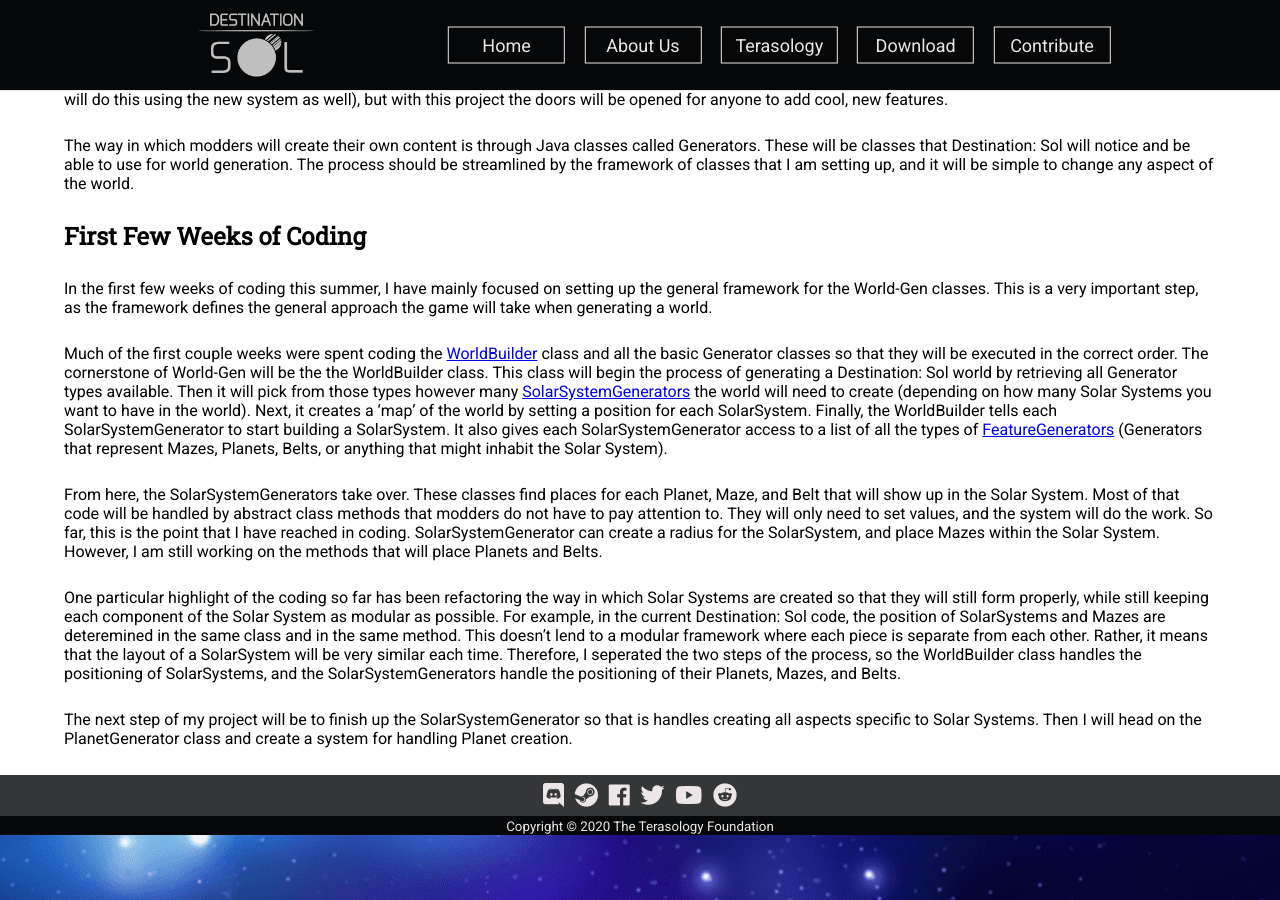
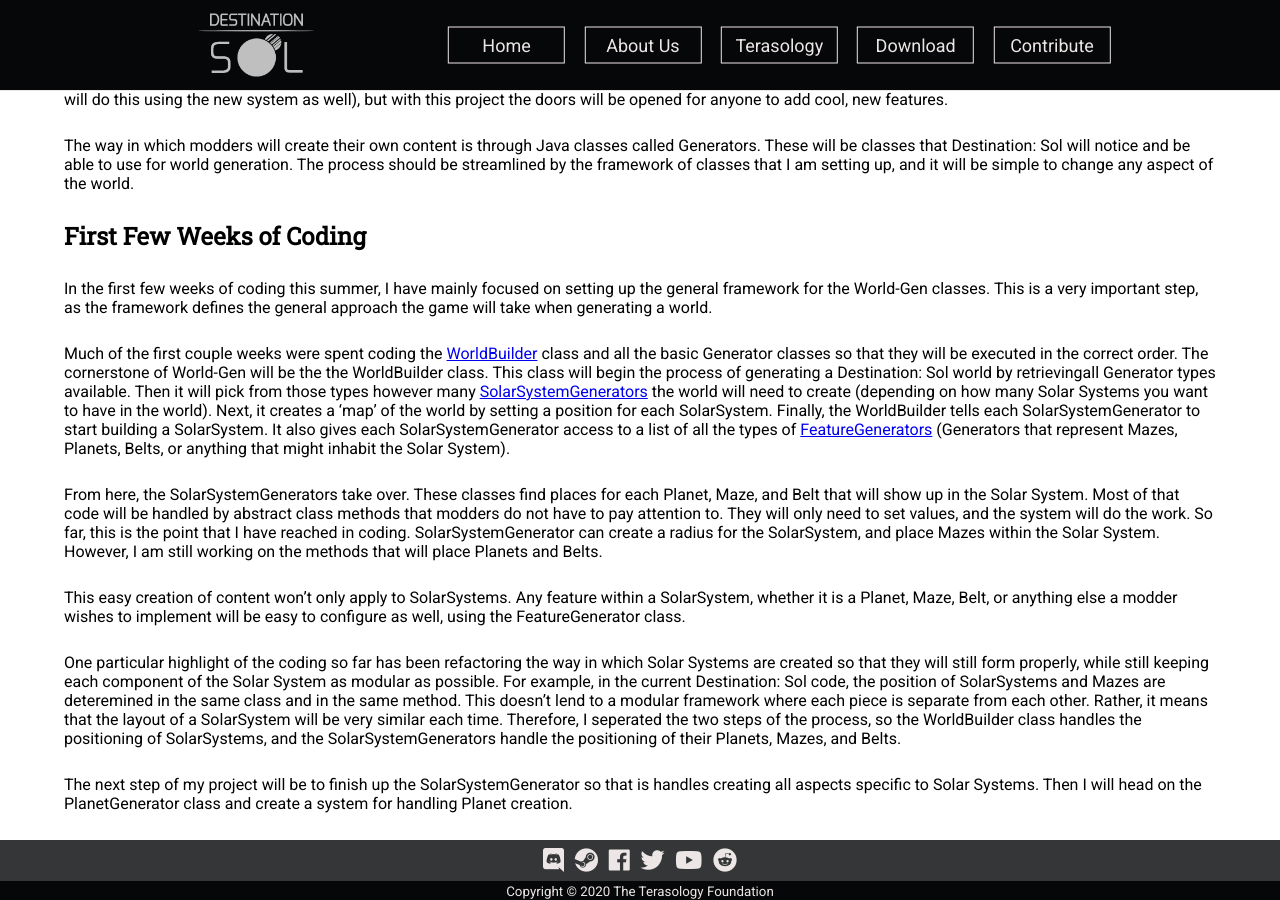
Before and after one commit to DestinationSol/DestinationSol.github.io, a Jekyll site: the page built from _posts/2021-06-25-gsoc-new-project-first-weeks.md, in a window 1280 px wide and 900 px high, scrolled down 872 px. Built offline with Jekyll 4.4.1, drawn with Linux system fonts in a browser that asks for light colours; nearby versions of some CDN libraries.

Commit message:
Single Line Paragraphs, Better Description of Generators

```diff
--- a/_posts/2021-06-25-gsoc-new-project-first-weeks.md
+++ b/_posts/2021-06-25-gsoc-new-project-first-weeks.md
@@ -13,44 +13,23 @@ parallax: true #This determines whether or not the asteroid field will appear
 
 World-Gen Modularization Project
 --------------------------------
-This summer, I have begun working on modularizing the World-Gen code in Destination: Sol.
-Currently, Destination: Sol generates the world in the same manner everytime (i.e. the same few Planets, Solar Systems, Mazes, and so on). There's not
-as much variety to the world as there could be, and adding more variety would be difficult with the setup of the code currently.
+This summer, I have begun working on modularizing the World-Gen code in Destination: Sol. Currently, Destination: Sol generates the world in the same manner everytime (i.e. the same few Planets, Solar Systems, Mazes, and so on). There's not as much variety to the world as there could be, and adding more variety would be difficult with the setup of the code currently.
 
-With my project, Destination: Sol will look at World-Gen in a completely new way. Instead of following the same steps everytime to create the world using
-the same few options for how the world should look, the game will follow a general system of how a world will be created. Into that system can be inserted
-any sort of Solar System, Planet, Maze, or anything else a modder might wish to create! Of course, the game world will be generated in the way it
-currently is by default (though it will do this using the new system as well), but with this project the doors will be opened for anyone to add cool, new features.
+With my project, Destination: Sol will look at World-Gen in a completely new way. Instead of following the same steps everytime to create the world using the same few options for how the world should look, the game will follow a general system of how a world will be created. Into that system can be inserted any sort of Solar System, Planet, Maze, or anything else a modder might wish to create! Of course, the game world will be generated in the way it currently is by default (though it will do this using the new system as well), but with this project the doors will be opened for anyone to add cool, new features.
 
-The way in which modders will create their own content is through Java classes called Generators. These will be classes that Destination: Sol will notice
-and be able to use for world generation. The process should be streamlined by the framework of classes that I am setting up, and it will be simple to change
-any aspect of the world.
+The way in which modders will create their own content is through Java classes called Generators. These will be classes that Destination: Sol will notice and be able to use for world generation. The process should be streamlined by the framework of classes that I am setting up, and it will be simple to change any aspect of the world.
 
 First Few Weeks of Coding
 -------------------------
 
-In the first few weeks of coding this summer, I have mainly focused on setting up the general framework for the World-Gen classes. This is a very
-important step, as the framework defines the general approach the game will take when generating a world.
+In the first few weeks of coding this summer, I have mainly focused on setting up the general framework for the World-Gen classes. This is a very important step, as the framework defines the general approach the game will take when generating a world.
 
-Much of the first couple weeks were spent coding the [WorldBuilder](https://github.com/MovingBlocks/DestinationSol/blob/fa5bad01c0d738ca543b16d636baa68b2355e4de/engine/src/main/java/org/destinationsol/world/WorldBuilder.java)
- class and all the basic Generator classes so that they will
-be executed in the correct order. The cornerstone of World-Gen will be the the WorldBuilder class. This class will begin the process of generating a Destination: Sol world by retrieving
-all Generator types available. Then it will pick from those types however many [SolarSystemGenerators](https://github.com/MovingBlocks/DestinationSol/blob/fa5bad01c0d738ca543b16d636baa68b2355e4de/engine/src/main/java/org/destinationsol/world/generators/SolarSystemGenerator.java) the world will need to create (depending on how
-many Solar Systems you want to have in the world). Next, it creates a 'map' of the world by setting a position for each SolarSystem. Finally, the WorldBuilder tells each SolarSystemGenerator to start building a SolarSystem. It also
-gives each SolarSystemGenerator access to a list of all the types of [FeatureGenerators](https://github.com/MovingBlocks/DestinationSol/blob/gsoc2021/engine/src/main/java/org/destinationsol/world/generators/FeatureGenerator.java
-) (Generators that represent Mazes, Planets, Belts, or anything that might
-inhabit the Solar System).
+Much of the first couple weeks were spent coding the [WorldBuilder](https://github.com/MovingBlocks/DestinationSol/blob/fa5bad01c0d738ca543b16d636baa68b2355e4de/engine/src/main/java/org/destinationsol/world/WorldBuilder.java) class and all the basic Generator classes so that they will be executed in the correct order. The cornerstone of World-Gen will be the the WorldBuilder class. This class will begin the process of generating a Destination: Sol world by retrievingall Generator types available. Then it will pick from those types however many [SolarSystemGenerators](https://github.com/MovingBlocks/DestinationSol/blob/fa5bad01c0d738ca543b16d636baa68b2355e4de/engine/src/main/java/org/destinationsol/world/generators/SolarSystemGenerator.java) the world will need to create (depending on how many Solar Systems you want to have in the world). Next, it creates a 'map' of the world by setting a position for each SolarSystem. Finally, the WorldBuilder tells each SolarSystemGenerator to start building a SolarSystem. It also gives each SolarSystemGenerator access to a list of all the types of [FeatureGenerators](https://github.com/MovingBlocks/DestinationSol/blob/gsoc2021/engine/src/main/java/org/destinationsol/world/generators/FeatureGenerator.java) (Generators that represent Mazes, Planets, Belts, or anything that might inhabit the Solar System).
 
-From here, the SolarSystemGenerators take over. These classes find places for each Planet, Maze, and Belt that will show up in the Solar System. Most of that code
-will be handled by abstract class methods that modders do not have to pay attention to. They will only need to set values, and the system will do the work. So far,
-this is the point that I have reached in coding. SolarSystemGenerator can create a radius for the SolarSystem, and place Mazes within the Solar System.
-However, I am still working on the methods that will place Planets and Belts.
+From here, the SolarSystemGenerators take over. These classes find places for each Planet, Maze, and Belt that will show up in the Solar System. Most of that code will be handled by abstract class methods that modders do not have to pay attention to. They will only need to set values, and the system will do the work. So far, this is the point that I have reached in coding. SolarSystemGenerator can create a radius for the SolarSystem, and place Mazes within the Solar System. However, I am still working on the methods that will place Planets and Belts.
 
-One particular highlight of the coding so far has been refactoring the way in which Solar Systems are created so that they will still form properly,
-while still keeping each component of the Solar System as modular as possible. For example, in the current Destination: Sol code, the position of
-SolarSystems and Mazes are deteremined in the same class and in the same method. This doesn't lend to a modular framework where each piece is separate from each other.
-Rather, it means that the layout of a SolarSystem will be very similar each time. Therefore, I seperated the two steps of the process, so the WorldBuilder
-class handles the positioning of SolarSystems, and the SolarSystemGenerators handle the positioning of their Planets, Mazes, and Belts.
+This easy creation of content won't only apply to SolarSystems. Any feature within a SolarSystem, whether it is a Planet, Maze, Belt, or anything else a modder wishes to implement will be easy to configure as well, using the FeatureGenerator class.
 
-The next step of my project will be to finish up the SolarSystemGenerator so that is handles creating all aspects specific to Solar Systems. Then I
-will head on the PlanetGenerator class and create a system for handling Planet creation.
+One particular highlight of the coding so far has been refactoring the way in which Solar Systems are created so that they will still form properly, while still keeping each component of the Solar System as modular as possible. For example, in the current Destination: Sol code, the position of SolarSystems and Mazes are deteremined in the same class and in the same method. This doesn't lend to a modular framework where each piece is separate from each other. Rather, it means that the layout of a SolarSystem will be very similar each time. Therefore, I seperated the two steps of the process, so the WorldBuilder class handles the positioning of SolarSystems, and the SolarSystemGenerators handle the positioning of their Planets, Mazes, and Belts.
+
+The next step of my project will be to finish up the SolarSystemGenerator so that is handles creating all aspects specific to Solar Systems. Then I will head on the PlanetGenerator class and create a system for handling Planet creation.
```
